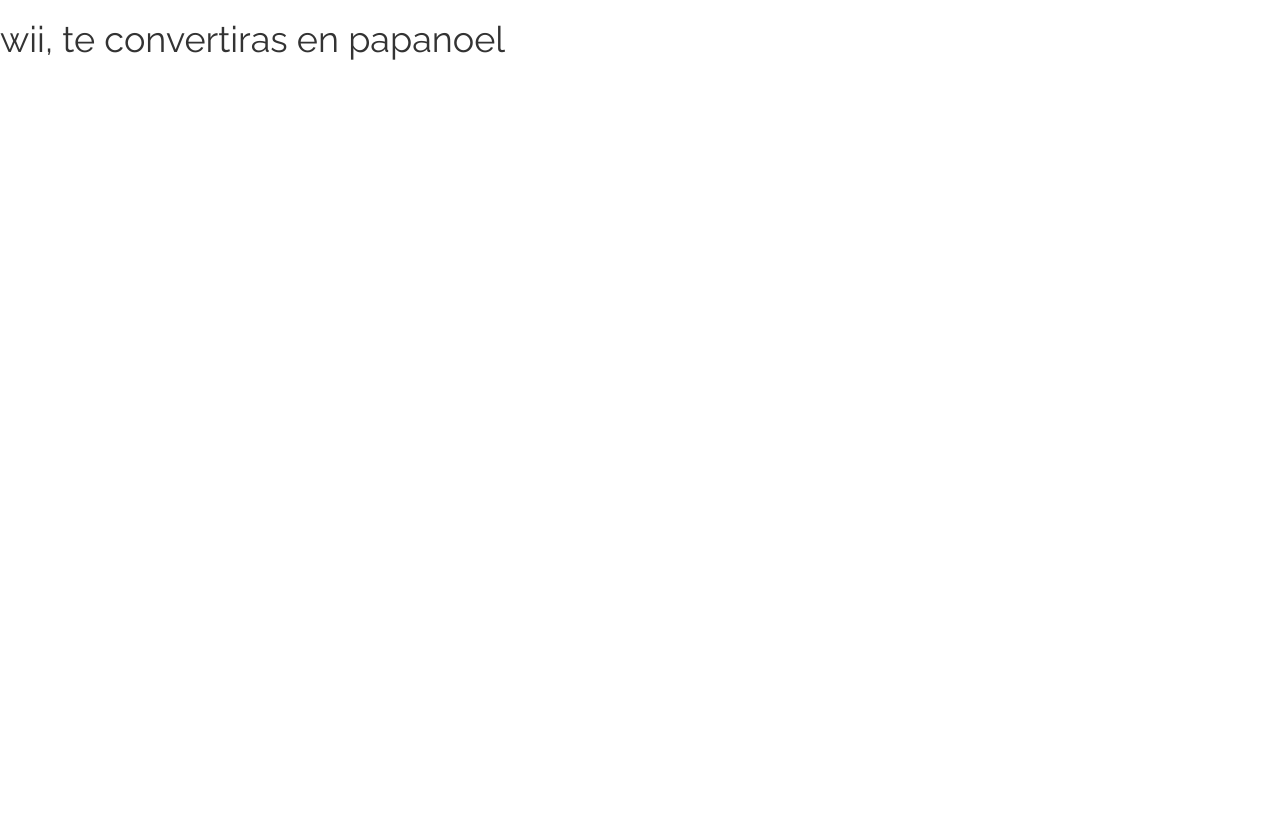
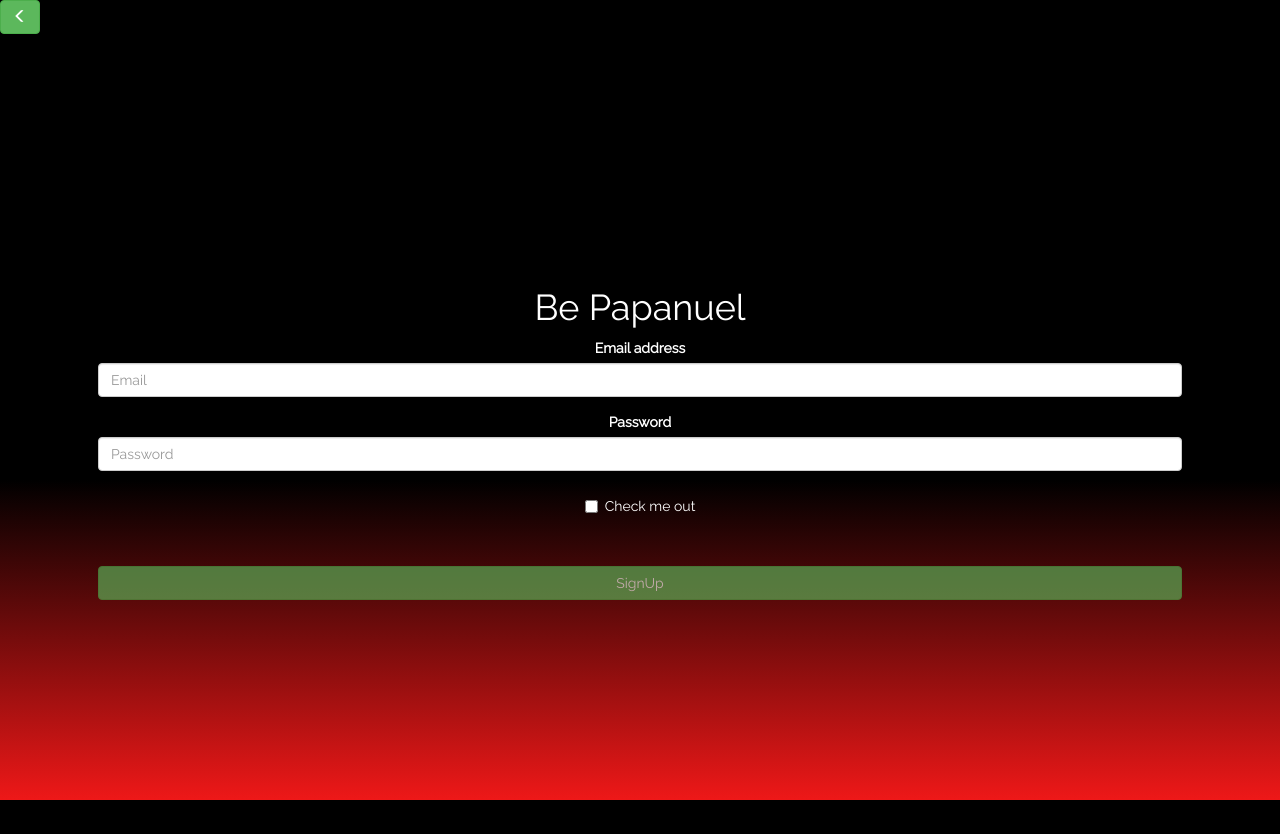
Before and after one commit to brendamesias/jquery_navidad, a plain HTML site: page views/singup.html in a window 1280 px wide. Before the commit the page ends 800 px from the top, so only its background shows below. Drawn offline with Linux system fonts and the light colour scheme.

Commit message:
nuevos cambios

```diff
--- a/css/main.css
+++ b/css/main.css
@@ -1,13 +1,18 @@
 body {
 	font-family: 'Raleway', sans-serif !important;
+	color: #fff;
 }
 .grad70 {
-    background: linear-gradient( rgb(0, 0, 0) 60%, rgb(238, 24, 24));
-    }
+	background: linear-gradient( rgb(0, 0, 0) 60%, rgb(238, 24, 24));
+}
+.vh100 {
+	height: 100vh;
+}
 .container-flex-column{
 	display: flex;
 	flex-direction: column;
 	justify-content: center;
 	padding: 2em;
+	text-align: center;
 	height: 100vh;
 }
--- /dev/null
+++ b/js/singup.js
@@ -0,0 +1,12 @@
+$(document).ready(function() {
+  var $email = $('#inputEmail');
+  var $password = $('#inputPassword');
+
+  // asociando eventos a los inputs
+  $email.on('input', function(){
+    console.log(event.target.value);
+    console.log($(this).val());
+    var PATERNEMAIL = /^[a-zA-Z0-9\._-]+@[a-zA-Z0-9-]{2,}[.][a-zA-Z]{2,3}$/;
+    console.log(PATERNEMAIL.test($(this).val()));
+  })
+});
--- a/views/singup.html
+++ b/views/singup.html
@@ -9,10 +9,34 @@
 	<link rel="stylesheet" href="../css/main.css">
 	<title>sing up</title>
 </head>
-<body class="gard10">
-  <h1>wii, te convertiras en papanoel</h1>
+<body class="grad70 vh100">
+  <a href="register.html" type="button" class="btn btn-success">
+    <span class="glyphicon glyphicon-menu-left" aria-hidden="true"></span>
+  </a>
+  <div class="container">
+    <form class="container-flex-column">
+         <h1 class="title">Be Papanuel</h1>
+         <div class="form-group">
+             <label for="inputEmail">Email address</label>
+             <input type="email" class="form-control" id="inputEmail" placeholder="Email">
+         </div>
+         <div class="form-group">
+             <label for="inputPassword">Password</label>
+             <input type="password" class="form-control" id="inputPassword" placeholder="Password">
+         </div>
+         <div class="checkbox">
+             <label>
+                 <input type="checkbox"> Check me out
+             </label>
+         </div>
+         <br>
+         <br>
+         <button type="submit" id="signup" class="btn btn-success" disabled> SignUp </button>
+     </form>
+  </div>
+
 
 	<script src="../vendors/jquery/jquery-3.2.1.min.js"></script>
-	<!--<script src="../js/app.js"></script>-->
+	<script src="../js/singup.js"></script>
 </body>
 </html>
```
Also changed, not shown: index.html (+1 -1 lines), views/login.html (+25 -2 lines), views/register.html (+3 -1 lines).
